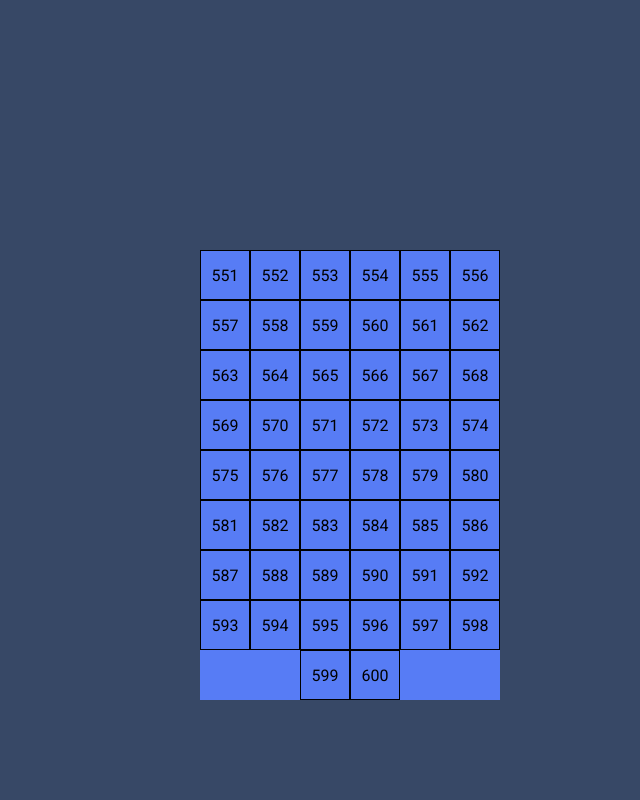
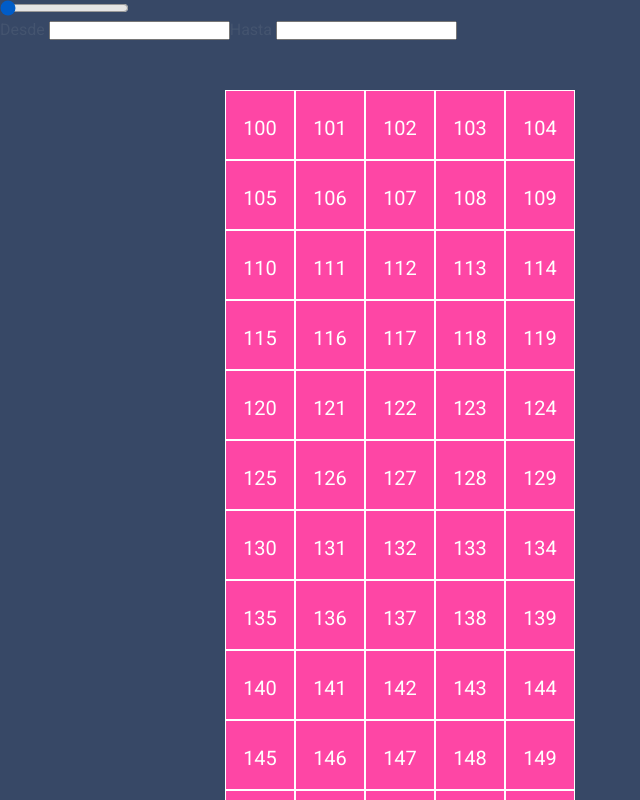
Before and after one commit to Wild-Design/TaskEase, a React (Vite) app in the folder Client/: page /casino in a window 1280 px wide. Shown: the top 800 px of the page, without its empty margins (0-640 px from the left). Built offline with nearby package versions, Linux system fonts and the light colour scheme.

Commit message:
tablero configurado

```diff
--- a/Client/src/components/TableroDelCasino/TableroDelCasino.tsx
+++ b/Client/src/components/TableroDelCasino/TableroDelCasino.tsx
@@ -1,16 +1,46 @@
-let numbers: number[] = [];
-
-for (let i = 551; i <= 600; i++) {
-  numbers.push(i);
-}
+import { useState } from 'react';
+import styles from './estilos.module.css';
 
 const TableroDelCasino = () => {
+  const [width, setWidth] = useState(400);
+  const [desde, setDesde] = useState(100);
+  const [hasta, setHasta] = useState(200);
+  const handleRangeChange = (event: any): void => {
+    setWidth(event.target.value);
+  };
+
+  let numbers: number[] = [];
+  for (let i = desde; i <= hasta; i++) {
+    numbers.push(i);
+  }
   return (
-    <div className='padre'>
-      {numbers.map((numero) => (
-        <div className='hijos'>{numero}</div>
-      ))}
-    </div>
+    <>
+      <input type='range' min={100} max={1500} onChange={handleRangeChange} />
+      <div>
+        <label>
+          Desde{' '}
+          <input
+            type='text'
+            onChange={(event: any) => setDesde(event.target.value)}
+          />
+        </label>
+        <label>
+          Hasta{' '}
+          <input
+            type='text'
+            onChange={(event: any) => setHasta(event.target.value)}
+          />
+        </label>
+      </div>
+
+      <div className={styles.padre} style={{ width: `${width}px` }}>
+        {numbers.map((numero) => (
+          <div key={numero} className={styles.hijos}>
+            {numero}
+          </div>
+        ))}
+      </div>
+    </>
   );
 };
 
--- /dev/null
+++ b/Client/src/components/TableroDelCasino/estilos.module.css
@@ -0,0 +1,21 @@
+.padre {
+  display: flex;
+  flex-wrap: wrap;
+  justify-content: center;
+  max-height: 90vh;
+  margin-left: 200px;
+  margin-top: 50px;
+  margin-bottom: 100px;
+  background-color: transparent;
+}
+
+.hijos {
+  font-size: 20px;
+  width: 70px;
+  height: 70px;
+  text-align: center;
+  padding-top: 25px;
+  border: 1px solid #ffffff;
+  color: #ffffff;
+  background-color: rgb(254, 70, 165);
+}
--- a/Client/src/index.css
+++ b/Client/src/index.css
@@ -13,23 +13,3 @@ body {
   min-height: 100vh;
   user-select: none;
 }
-
-.padre {
-  display: flex;
-  flex-wrap: wrap;
-  justify-content: center;
-  width: 300px;
-  margin-left: 200px;
-  margin-top: 250px;
-  margin-bottom: 100px;
-  background-color: #577cf5;
-}
-
-.hijos {
-  width: 50px;
-  height: 50px;
-  text-align: center;
-  padding-top: 15px;
-  border: 1px solid #000000;
-  color: #000000;
-}
```
